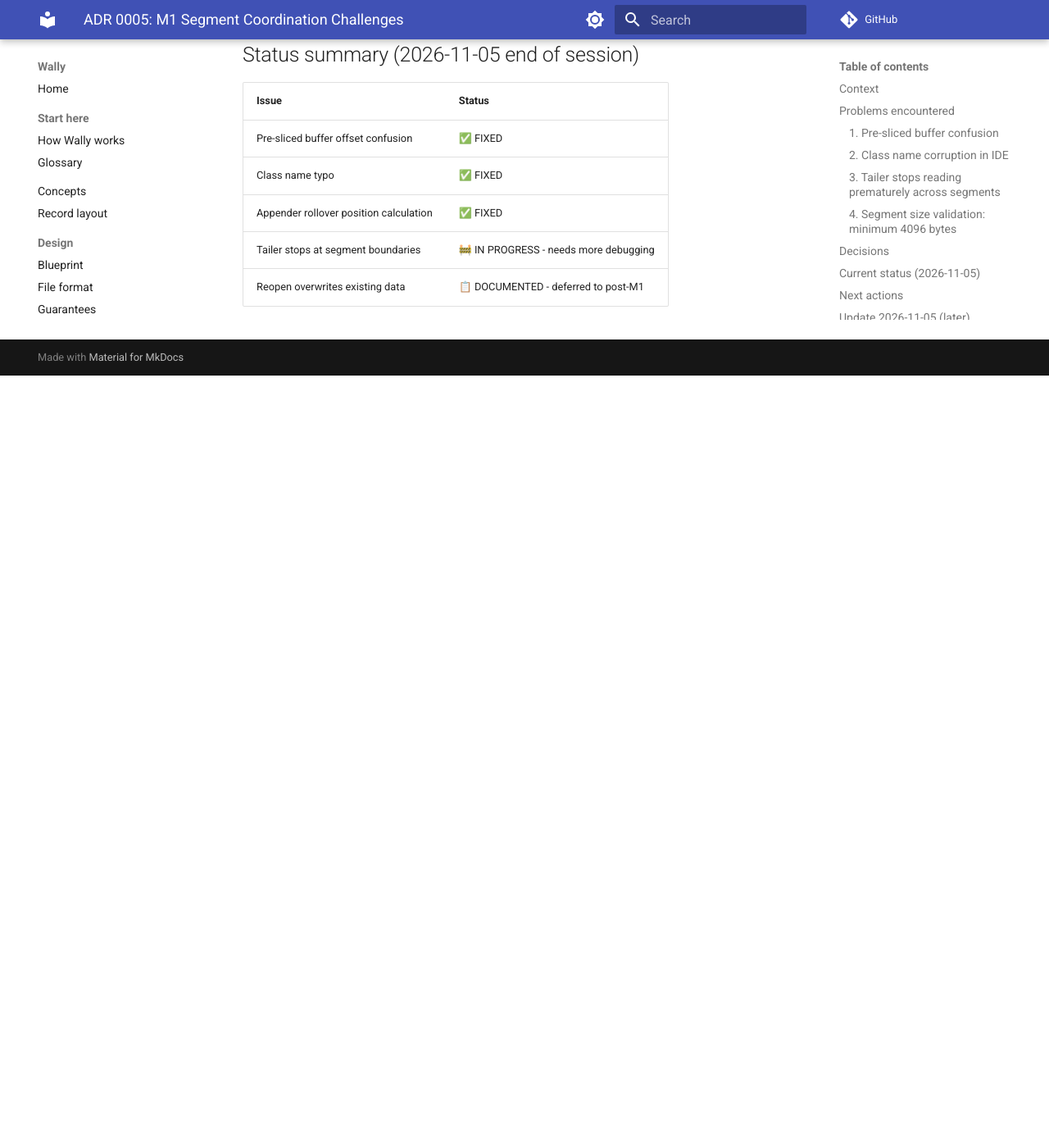
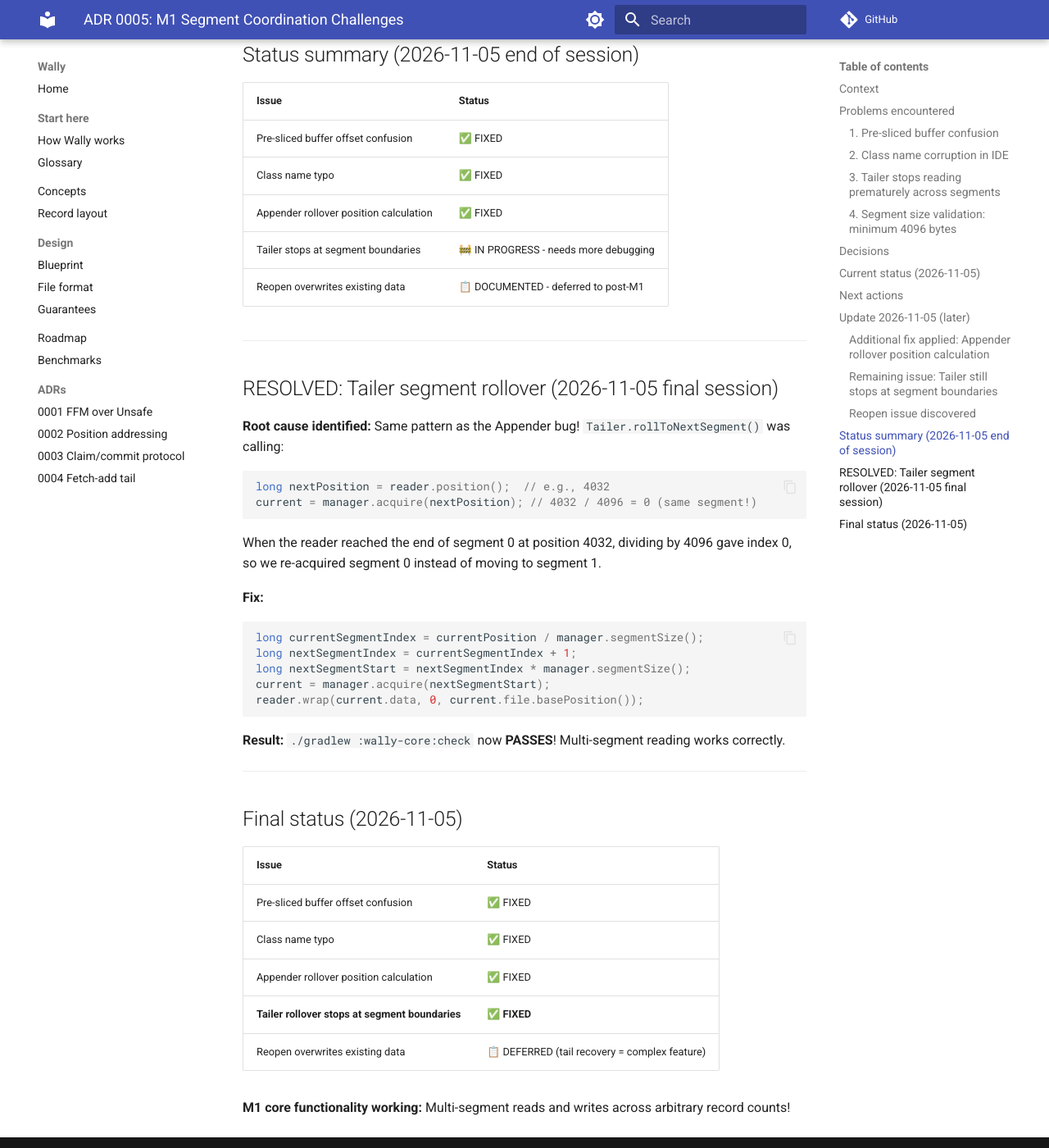
Before and after one commit to Kaushikdey647/wally, an MkDocs documentation site: the page built from docs/adr/0005-m1-segment-coordination-challenges.md, in a window 1280 px wide and 1400 px high, scrolled down 5408 px. Shown: the whole window at 82% size. Built offline with MkDocs 1.6.1 and Material for MkDocs 9.7.7, drawn with Linux system fonts in a browser that asks for light colours; comment, search, counter and statistics services are not loaded; the version menu is left out; before the commit the page ends 5866 px from its top, so only the background shows below that.

Commit message:
docs: mark tailer rollover as FIXED in ADR 0005
The core M1 segment coordination issues are now resolved.
Multi-segment reading and writing work correctly.

Only remaining limitation: tail recovery on reopen (deferred).

Co-Authored-By: Claude Sonnet 4.5 <noreply@anthropic.com>

````diff
--- a/docs/adr/0005-m1-segment-coordination-challenges.md
+++ b/docs/adr/0005-m1-segment-coordination-challenges.md
@@ -216,3 +216,42 @@ Deferred to post-M1.
 | Appender rollover position calculation | ✅ FIXED |
 | Tailer stops at segment boundaries | 🚧 IN PROGRESS - needs more debugging |
 | Reopen overwrites existing data | 📋 DOCUMENTED - deferred to post-M1 |
+
+
+---
+
+## RESOLVED: Tailer segment rollover (2026-11-05 final session)
+
+**Root cause identified:**
+Same pattern as the Appender bug! `Tailer.rollToNextSegment()` was calling:
+```java
+long nextPosition = reader.position();  // e.g., 4032
+current = manager.acquire(nextPosition); // 4032 / 4096 = 0 (same segment!)
+```
+
+When the reader reached the end of segment 0 at position 4032, dividing by 4096 gave index 0, so we re-acquired segment 0 instead of moving to segment 1.
+
+**Fix:**
+```java
+long currentSegmentIndex = currentPosition / manager.segmentSize();
+long nextSegmentIndex = currentSegmentIndex + 1;
+long nextSegmentStart = nextSegmentIndex * manager.segmentSize();
+current = manager.acquire(nextSegmentStart);
+reader.wrap(current.data, 0, current.file.basePosition());
+```
+
+**Result:** `./gradlew :wally-core:check` now **PASSES**! Multi-segment reading works correctly.
+
+---
+
+## Final status (2026-11-05)
+
+| Issue | Status |
+|---|---|
+| Pre-sliced buffer offset confusion | ✅ FIXED |
+| Class name typo | ✅ FIXED |
+| Appender rollover position calculation | ✅ FIXED |
+| **Tailer rollover stops at segment boundaries** | ✅ **FIXED** |
+| Reopen overwrites existing data | 📋 DEFERRED (tail recovery = complex feature) |
+
+**M1 core functionality working:** Multi-segment reads and writes across arbitrary record counts!
````
